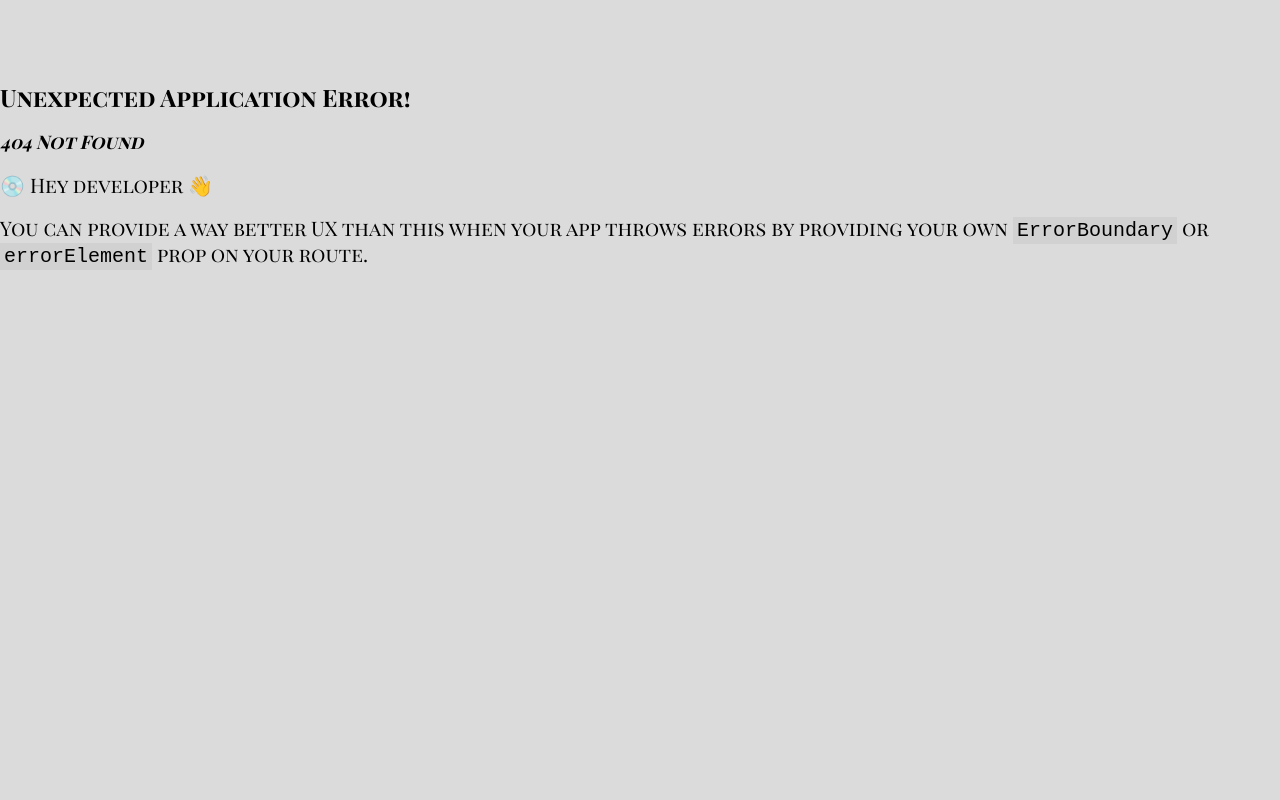
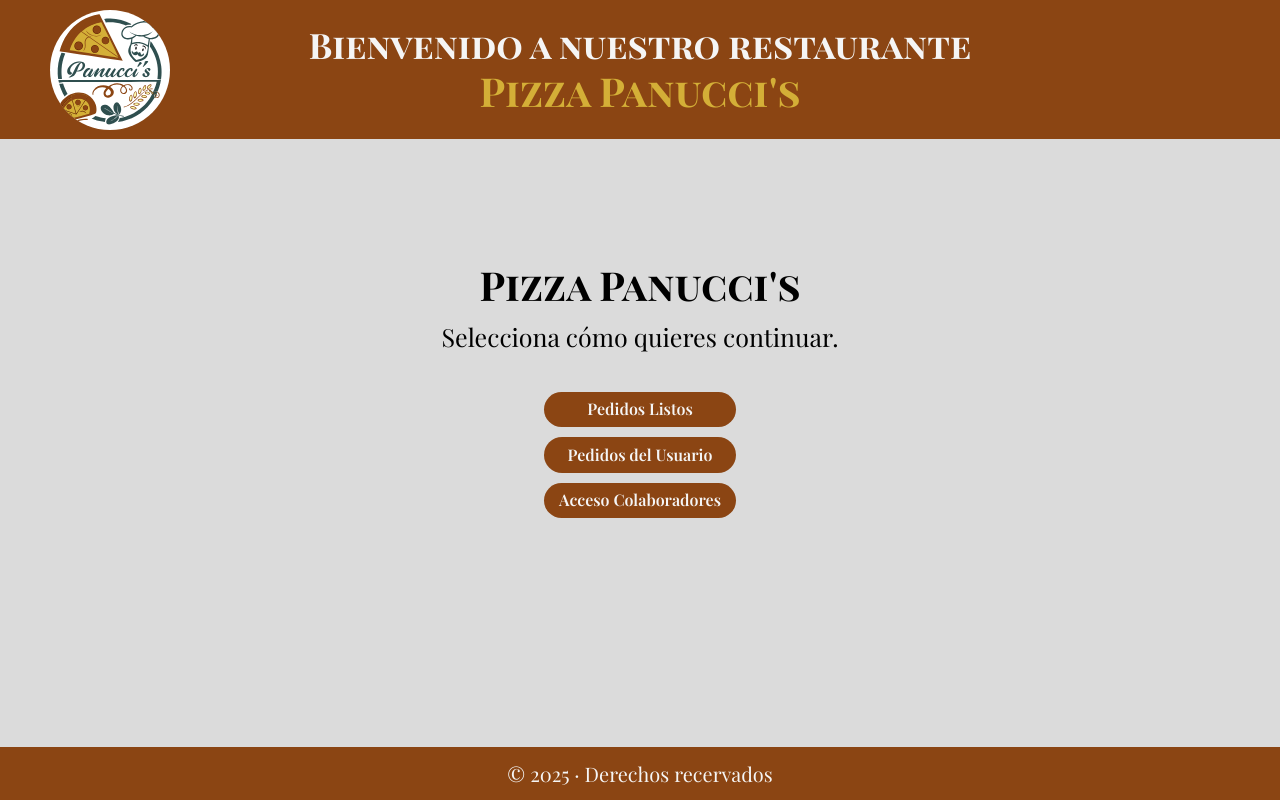
Before and after one commit to xiomarabar3918-netizen/ui-pizzeria, a React (Vite) app: page / in a window 1280 px wide. Before the commit this address had no page. Built offline with nearby package versions, Linux system fonts and the light colour scheme.

Commit message:
create home.page and footer and header

```diff
--- a/src/routers/AppRouter.tsx
+++ b/src/routers/AppRouter.tsx
@@ -1,32 +1,39 @@
 import { createBrowserRouter } from 'react-router-dom'
 import { App } from '../ui/App'
-import {CollaboratorCreateUser, CollaboratorLogin, CollaboratorTask, OrdersDone, UserOrder} from '../ui/pages'
+import {
+	CollaboratorCreateUser,
+	CollaboratorLogin,
+	CollaboratorTask,
+	Home,
+	OrdersDone,
+	UserOrder,
+} from '../ui/pages'
 
 export const router = createBrowserRouter([
 	{
+		path: '/',
+		element: <Home />,
+	},
+	{
 		path: '/ordenLista',
-		element: <OrdersDone/>
+		element: <OrdersDone />,
 	},
 	{
 		path: '/userDone',
 		element: <UserOrder />,
 	},
 	{
+		path: '/collaborator/login',
+		element: <CollaboratorLogin />,
+	},
+	{
+		path: '/collaborator/create-user',
+		element: <CollaboratorCreateUser />,
+	},
+	{
 		path: '/collaborator',
 		element: <App />,
 		children: [
-			{
-				index: true,
-				element: <CollaboratorLogin />,
-			},
-			{
-				path: 'login',
-				element: <CollaboratorLogin />,
-			},
-			{
-				path: 'create-user',
-				element: <CollaboratorCreateUser />,
-			},
 			{
 				path: 'tasks',
 				element: <CollaboratorTask />,
--- a/src/style/base/_globales.scss
+++ b/src/style/base/_globales.scss
@@ -17,9 +17,7 @@ html {
 main{
     padding: 0.5rem 0.5rem;
     -webkit-overflow-scrolling: touch;
-    /* make main the scrollable area; account for fixed header/footer */
-    max-height: calc(100vh - var(--header-height) - var(--footer-height));
-    overflow-y: auto;
+    min-height: calc(100vh - var(--header-height) - var(--footer-height));
     @include m.tableta{
         padding: 2rem 10rem;
         /* larger screens likely have smaller header/footer */
@@ -29,13 +27,11 @@ main{
 
 body {
     background-color: v.$grisClaro;
+    font-family: v.$fuenteSecundaria;
+    font-size: 1.6rem;
+}
+h1,h2,h3,h4{
     font-family: v.$fuentePrincipal;
-    font-size: 1.6rem;
-    padding-top: 140px;
-    @include m.tableta{
-        padding-top: 64px;
-        Padding-bottom: 64px;
-    }
 }
 
 p {
--- /dev/null
+++ b/src/style/components/footer.scss
@@ -0,0 +1,13 @@
+@use '/src/style/base/variables' as v;
+
+.footer{
+    background-color: v.$primario;
+    display: flex;
+    justify-content: center;
+    padding: 1.5rem;
+    &_copy{
+        text-align: center;
+        color: v.$blanco;
+        font-size: 2rem;
+    }
+}
--- a/src/style/components/index.scss
+++ b/src/style/components/index.scss
@@ -1 +1,2 @@
-// Component styles placeholder
+@forward 'navbar.scss';
+@forward 'footer.scss';
--- /dev/null
+++ b/src/style/components/navbar.scss
@@ -0,0 +1,43 @@
+@use '/src/style/base/variables' as v;
+
+.navbar {
+    position: fixed;
+    top: 0;
+    left: 0;
+    right: 0;
+    z-index: 100;
+    width: 100%;
+    display: flex;
+    align-items: center;
+    justify-content: center;
+    gap: 1rem;
+    padding: 2.5rem;
+    background-color: v.$primario;
+
+    &_img {
+        width: clamp(70px, 10vw, 120px);
+        border-radius: 50%;
+        object-fit: cover;
+        align-self: flex-start;
+        position: absolute;
+        left: 5rem;
+        top: 1rem;
+    }
+
+    &_boddy {
+        text-align: center;
+        flex: 1;
+
+        .secondTittle {
+            font-size: clamp(3rem, 4vw, 3.5rem);
+            margin: 0;
+            color: v.$blanco;
+        }
+
+        .principalTittle {
+            font-size: clamp(2.8rem, 5vw, 4rem);
+            margin: 0.25rem 0 0;
+            color: v.$secundario;
+        }
+    }
+}
--- /dev/null
+++ b/src/style/pages/home.scss
@@ -0,0 +1,46 @@
+@use '/src/style/base/variables' as v;
+
+
+.homeSelection {
+	min-height: calc(100vh - 5.3rem);
+	display: flex;
+	flex-direction: column;
+	align-items: center;
+	justify-content: center;
+	gap: 1.5rem;
+	text-align: center;
+	padding: 2rem;
+
+	&_tittle{
+		font-size: 4rem;
+		margin-bottom: 0rem;
+	}
+
+	&_text{
+		font-size: 2.5rem;
+		margin-top: 0rem;
+	}
+
+	&_actions {
+		display: flex;
+		flex-wrap: wrap;
+		gap: 1rem;
+		justify-content: center;
+        flex-direction: column;
+	}
+
+	&_btn {
+		padding: 0.85rem 1.5rem;
+		border-radius: 50px;
+		border: none;
+		background: v.$primario;
+		color: v.$blanco;
+		text-decoration: none;
+		font-weight: 600;
+		transition: background 0.2s ease;
+
+		&:hover {
+			background: darken(v.$primario, 6%);
+		}
+	}
+}
--- a/src/style/pages/index.scss
+++ b/src/style/pages/index.scss
@@ -1 +1 @@
-// Page-level styles placeholder
+@forward 'home'
--- a/src/ui/components/footer/Footer.tsx
+++ b/src/ui/components/footer/Footer.tsx
@@ -2,8 +2,8 @@ import React from 'react'
 
 export function Footer() {
   return (
-    <footer className="app-footer">
-      <small>© {new Date().getFullYear()} · Derechos recervados</small>
+    <footer className="footer">
+      <small className='footer_copy'>© {new Date().getFullYear()} · Derechos recervados</small>
     </footer>
   )
 }
--- a/src/ui/components/header/Navbar.tsx
+++ b/src/ui/components/header/Navbar.tsx
@@ -1,9 +1,14 @@
-import React from 'react'
+
 
 export function Navbar() {
+  const logo = './src/assets/img/pizzeria-logo.svg';
   return (
-    <header className="app-navbar">
-      <div className="app-navbar__brand">Pizza Panucci's </div>
+    <header className="navbar">
+      <img className="navbar_img" src={logo} alt="Pizzería" />
+      <div className="navbar_boddy">
+        <h2 className="secondTittle">Bienvenido a nuestro restaurante</h2>
+        <h1 className="principalTittle">Pizza Panucci's</h1>
+      </div>
     </header>
   )
 }
--- /dev/null
+++ b/src/ui/pages/Home.tsx
@@ -0,0 +1,26 @@
+import { Link } from 'react-router-dom'
+import { Navbar, Footer } from '../components'
+
+export const Home = () => {
+    return (
+        <>
+            <Navbar />
+            <section className="homeSelection">
+                <h2 className='homeSelection_tittle'>Pizza Panucci's</h2>
+                <p className='homeSelection_text'>Selecciona cómo quieres continuar.</p>
+                <div className="homeSelection_actions">
+                    <Link to="/ordenLista" className="homeSelection_btn">
+                        Pedidos Listos
+                    </Link>
+                    <Link to="/userDone" className="homeSelection_btn">
+                        Pedidos del Usuario
+                    </Link>
+                    <Link to="/collaborator/login" className="homeSelection_btn">
+                        Acceso Colaboradores
+                    </Link>
+                </div>
+            </section>
+            <Footer />
+        </>
+    )
+}
--- a/src/ui/pages/index.ts
+++ b/src/ui/pages/index.ts
@@ -1,3 +1,4 @@
 export * from './UserOrder'
 export * from './OrdersDone'
+export * from './Home'
 export * from './collaborator'
```
Also changed, not shown: src/assets/img/pizzeria-logo.svg (added).
